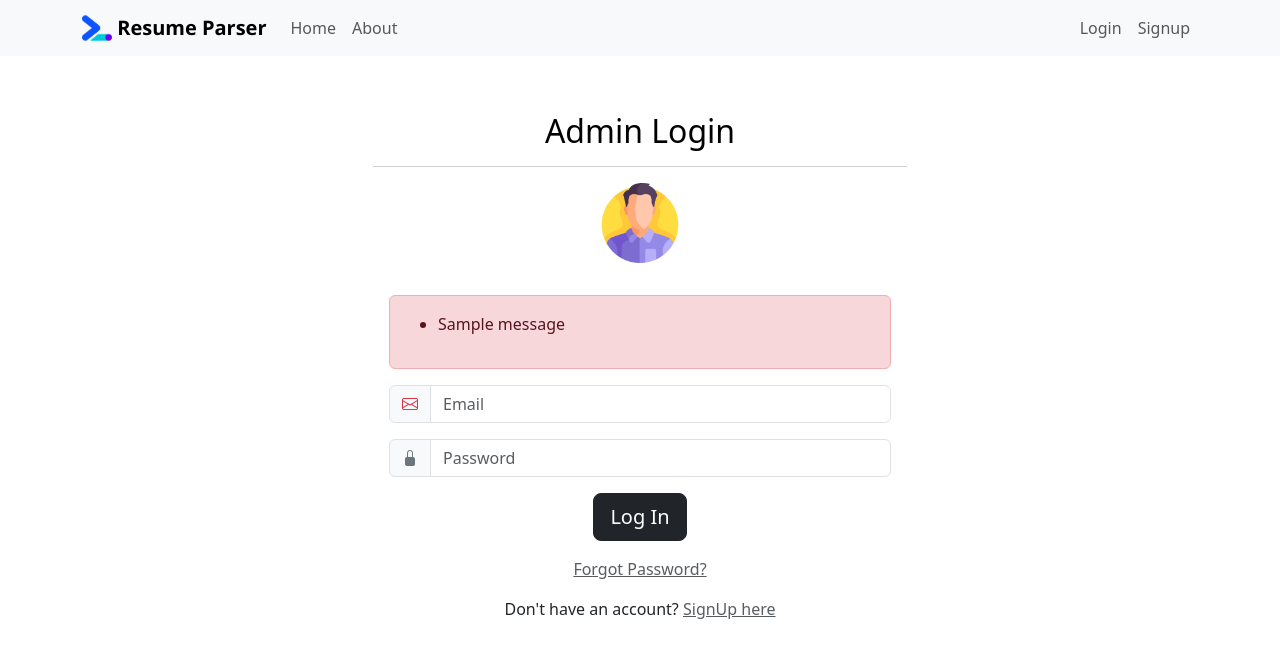
After one commit to AmishChawla/saas_cms_flask, a Flask app: page /admin/login in a window 1280 px wide. The commit adds this page. Shown: the top 658 px of the page. Run offline with Flask 3, Linux system fonts and the light colour scheme; one stand-in notice (Sample message) is shown; some libraries are stand-ins or nearby versions.

Commit message:
added admin login

```diff
--- a/app.py
+++ b/app.py
@@ -166,5 +166,34 @@ def admin_dashboard():
     return render_template('admin_panel.html',result = result, username=username, email=email)
 
 
+
+@app.route("/admin/login", methods=['GET', 'POST'])
+def admin_login():
+    print('trying')
+    if current_user.is_authenticated:
+        # If the user is already logged in, redirect them to the index page or any other page
+        return redirect(url_for('admin_dashboard'))
+    form = forms.LoginForm()
+    print(form.validate_on_submit())
+    if form.validate_on_submit():
+        email = form.email.data
+        password = form.password.data
+        response = api_calls.admin_login(email, password)
+
+        if (response.status_code == 200):
+            token = response.json().get('access_token')
+            user = User(user_id=token)
+            login_user(user)
+
+            return redirect(url_for('admin_dashboard'))
+        else:
+            flash('Login unsuccessful. Please check email and password.', category='error')
+
+    return render_template('admin_login.html', form=form)
+
+
+
+
+
 if __name__ == '__main__':
     app.run()
--- a/static/assets/scss/_navbar.scss
+++ b/static/assets/scss/_navbar.scss
@@ -40,8 +40,9 @@
         width: calc(#{$sidebar-width-lg} - 120px );
         max-width: 100%;
         height: 28px;
-        margin: auto;
+//         margin: auto;
         vertical-align: middle;
+        margin-right: 7px;
       }
       &.brand-logo-mini {
         display: none;
--- /dev/null
+++ b/templates/admin_login.html
@@ -0,0 +1,64 @@
+{% extends 'base.html' %}
+
+{% block title %}AdminLogin{% endblock %}
+
+{% block content %}
+    <div class="container mt-5">
+        <div class="row justify-content-center">
+            <div class="col-md-6">
+                <div class="card border-0">
+                    <!-- Add a card header "Login" -->
+                    <div class="card-header bg-white text-black text-center">
+                        <h2>Admin Login</h2>
+                    </div>
+
+                    <!-- Center the image, add padding, and resize -->
+                    <div class="card-img-top text-center my-3">
+                        <img src="/static/images/login.png" alt="Login Image" style="max-width: 300px; width: 5rem; height: 5rem;" class="img-fluid">
+                    </div>
+
+                    <div class="card-body">
+                        {% with messages = get_flashed_messages() %}
+                            {% if messages %}
+                                <div class="alert alert-danger">
+                                    <ul>
+                                        {% for message in messages %}
+                                            <li>{{ message }}</li>
+                                        {% endfor %}
+                                    </ul>
+                                </div>
+                            {% endif %}
+                        {% endwith %}
+
+                        <form method="post" action="{{ url_for('admin_login') }}">
+                            {{ form.hidden_tag() }}
+
+                            <div class="mb-3">
+                                <label for="email" class="form-label visually-hidden">Email:</label>
+                                <div class="input-group">
+                                    <span class="input-group-text text-danger"><i class="bi bi-envelope"></i></span>
+                                    {{ form.email(class="form-control", placeholder="Email", required=True) }}
+                                </div>
+                            </div>
+
+                            <div class="mb-3">
+                                <label for="password" class="form-label visually-hidden">Password:</label>
+                                <div class="input-group">
+                                    <span class="input-group-text text-secondary"><i class="bi bi-lock-fill"></i></span>
+                                    {{ form.password(class="form-control", placeholder="Password", required=True) }}
+                                </div>
+                            </div>
+
+                            <div class="mb-3 text-center">
+                                {{ form.submit(class="btn btn-dark btn-lg") }}
+                            </div>
+
+                            <p class="text-center"><a href="#" class="text-muted">Forgot Password?</a></p>
+                            <p class="text-center">Don't have an account? <a href="{{ url_for('register') }}" class="text-muted">SignUp here</a></p>
+                        </form>
+                    </div>
+                </div>
+            </div>
+        </div>
+    </div>
+{% endblock %}
--- a/templates/base.html
+++ b/templates/base.html
@@ -29,7 +29,7 @@
         <div class="container">
             <!-- Logo and Project Name -->
             <a class="navbar-brand" href="#">
-                <img src="static/images/logo.png" alt="Logo" height="30" class="d-inline-block align-top">
+                <img src="/static/images/logo.png" alt="Logo" height="30" class="d-inline-block align-top">
                 Resume Parser
             </a>
 
```
Also changed, not shown: api_calls.py (+21 -0 lines), templates/admin_panel.html (+25 -2 lines).
